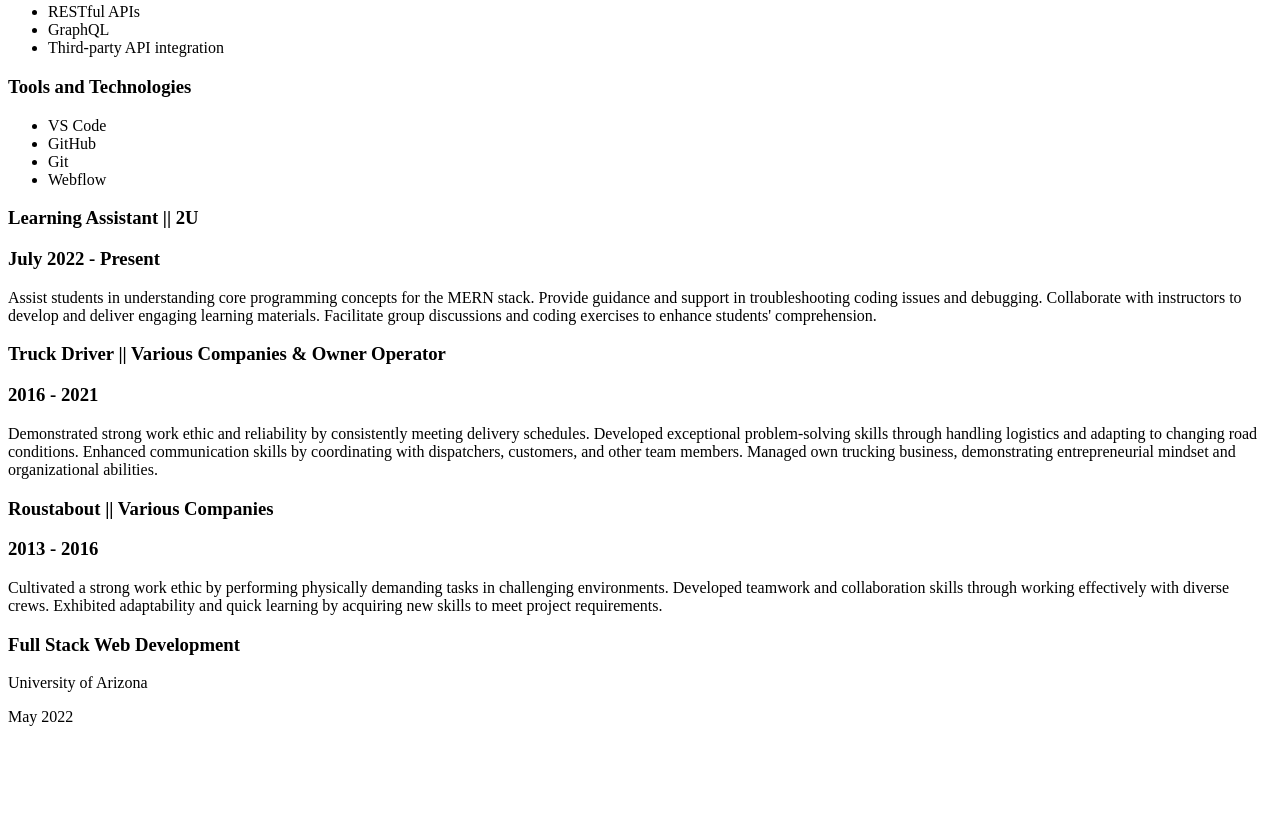
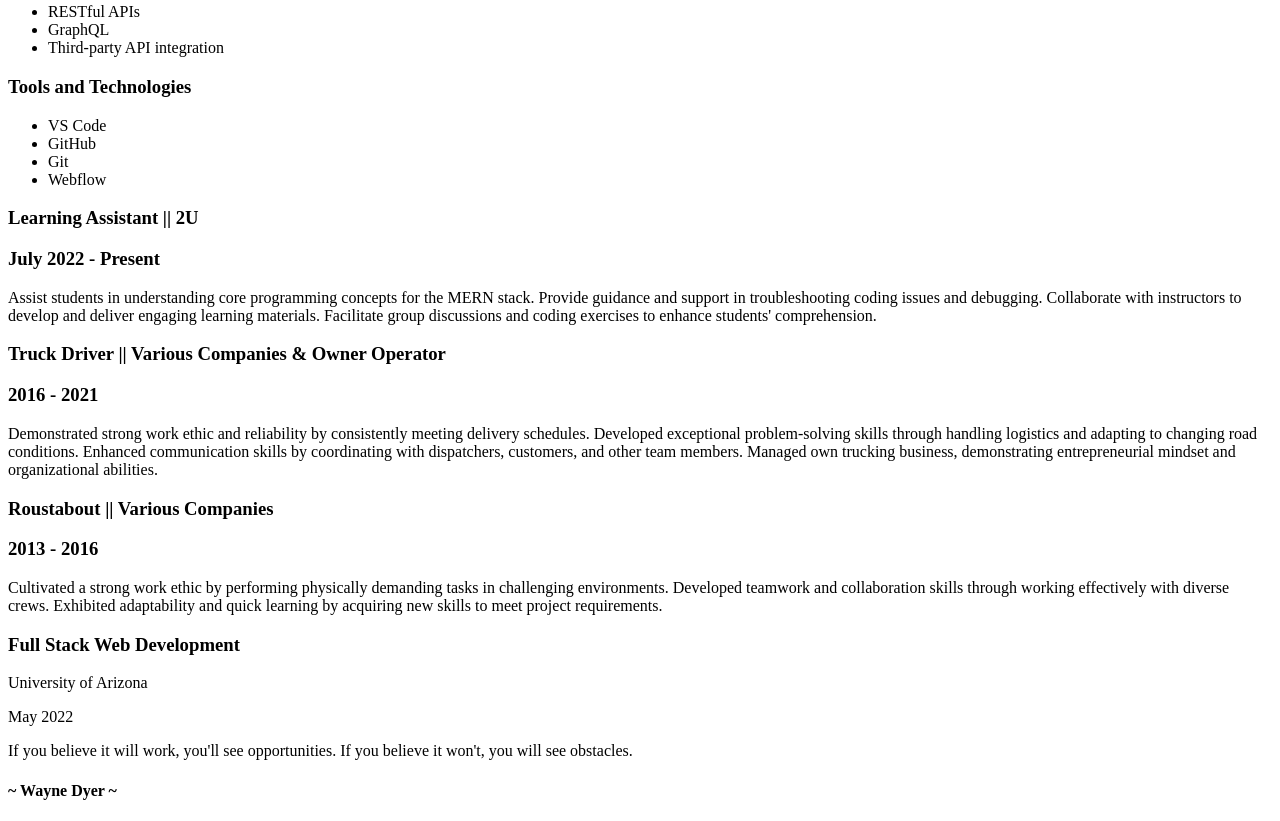
Before and after one commit to dlzinck/SleekSnapShot, a plain HTML site: page index.html in a window 1280 px wide. Shown: the part 660-1481 px from the top of the page. Before the commit the page ends 1402 px from the top, so only its background shows below. Drawn offline with Linux system fonts and the light colour scheme.

Commit message:
added base quote setup in html

```diff
--- a/index.html
+++ b/index.html
@@ -122,7 +122,13 @@
         </div>
     </div>
 
-    <div class="quote"></div>
+    <div class="quote">
+        <p>
+            If you believe it will work, you'll see opportunities.
+            If you believe it won't, you will see obstacles.
+        </p>
+        <h4 class="author">~ Wayne Dyer ~</h4>
+    </div>
     <div class="contact"></div>
 
     <script src="./assets/script.js"></script>
```
